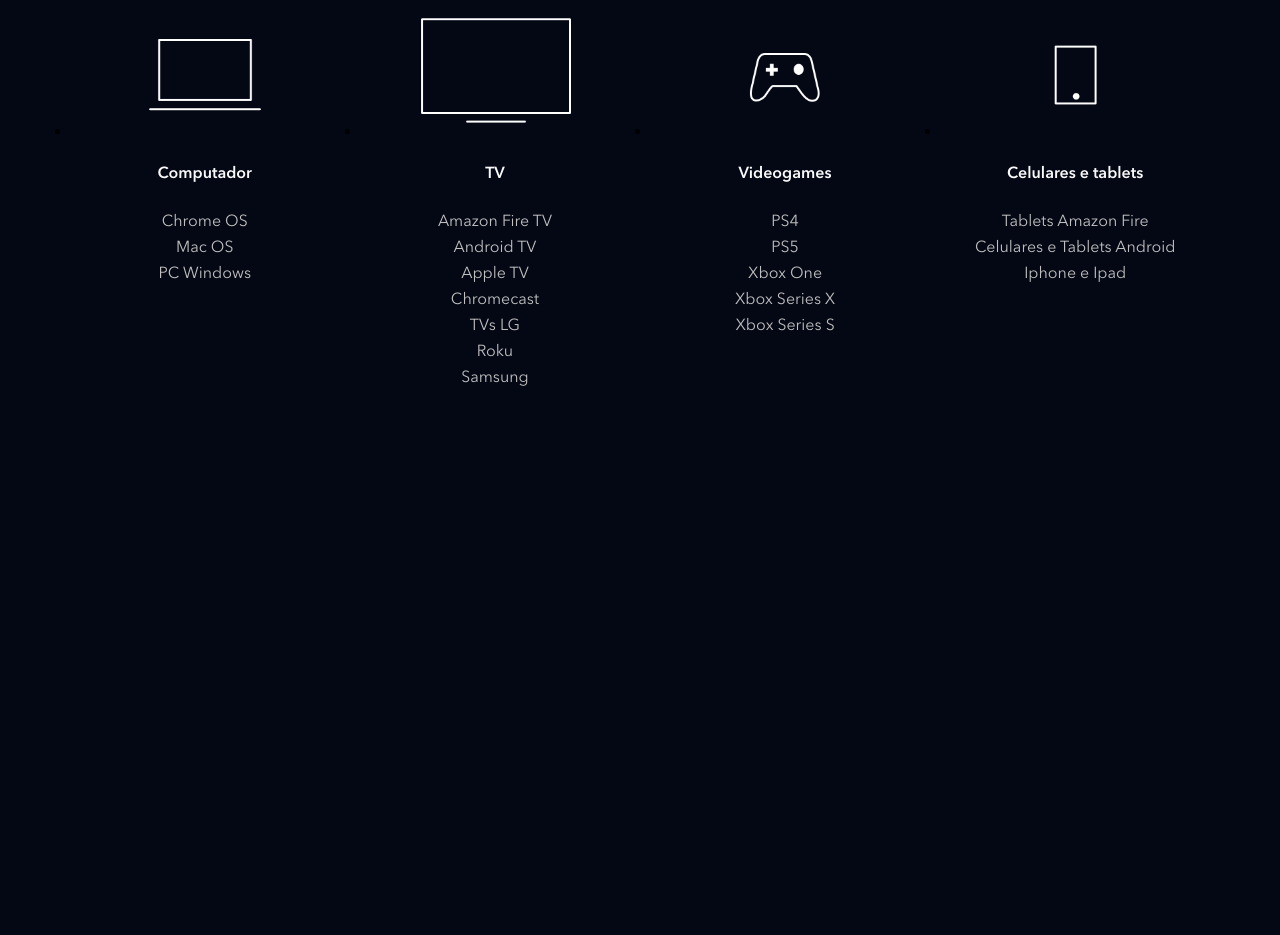
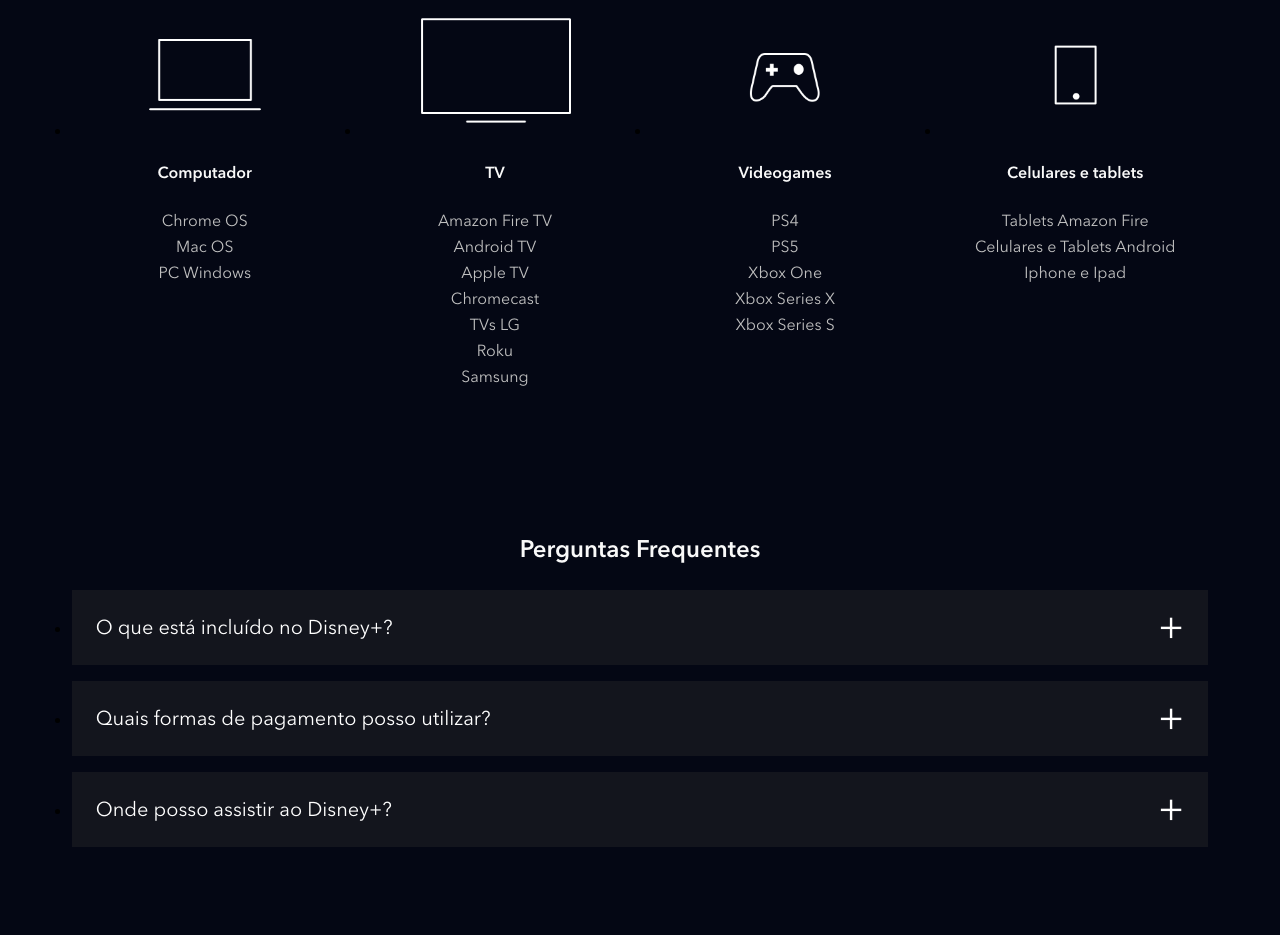
Before and after one commit to douglastony/clone_disneyplus, a website: page index.html in a window 1280 px wide. Shown: the part 3857-4792 px from the top of the page. Before the commit the page ends 4318 px from the top, so only its background shows below. Drawn offline with nearby package versions, Linux system fonts and the light colour scheme; files that its build step writes are made by us from their sources; files whose address does not match are found by name.

Commit message:
Criação da sessão FAQ

```diff
--- a/index.html
+++ b/index.html
@@ -226,6 +226,44 @@
                     </li>
                 </ul>
         </section>
+        <section class="faq">
+            <h2 class="title">
+                Perguntas Frequentes
+            </h2>
+            <ul class="faq_list">
+                <li class="faq__list__item">
+                    <div class="faq__list__item__question" data-faq-question> O que está incluído no Disney+?</div>
+                    <div class="faq__list__item__answer text__big">
+                        <p>
+                            <span>
+                                Benefícios de assinar o Disney+:
+                            </span>
+                            <ul>
+                                <li>Estreias de filmes, séries originais e clássicos da Disney, Pixar, Marvel, Star Wars, National Geographic e Star.</li>
+                                <li>Os torneios mais importantes do mundo e programas da ESPN ao vivo.</li>
+                                <li>Até quatro telas ao mesmo tempo com o Disney+ Premium, e até duas com o Disney+ Padrão.</li>
+                                <li>Downloads, criação de perfis e controle parental para personalizar a experiência por idade, de acordo com o seu plano.</li>
+                            </ul>
+                        </p>
+
+                    </div>
+                </li>
+                <li class="faq__list__item">
+                    <div class="faq__list__item__question" data-faq-question> Quais formas de pagamento posso utilizar?</div>
+                    <div class="faq__list__item__answer text__big">Você pode utilizar: cartão de débito, cartão de crédito, PayPal, Mercado Pago, e também empresas parceiras como Google Play Store, App Store da Apple, Mercado Livre e provedores locais de TV, telefonia e internet.
+                    </div>
+                </li>
+                <li class="faq__list__item">
+                    <div class="faq__list__item__question" data-faq-question> Onde posso assistir ao Disney+?</div>
+                    <div class="faq__list__item__answer text__big">
+                        <p>
+                            O aplicativo do Disney+ está disponível em dispositivos móveis, navegadores, videogames, decodificadores e smart TVs. Confira a
+                            <a href="#">lista completa de dispositivos compatíveis na Central de Ajuda</a>.
+                        </p>
+                    </div>
+                </li>
+            </ul>
+        </section>
         <script src="src/scripts/main.js"></script>
     </body>
 </html>
--- a/src/scripts/main.js
+++ b/src/scripts/main.js
@@ -1,5 +1,6 @@
 document.addEventListener('DOMContentLoaded', function(){
     const buttons = document.querySelectorAll('[data-tab-button]');
+    const questions = document.querySelectorAll('[data-faq-question]');
 
     for (let i = 0; i < buttons.length; i++) {
         buttons[i].addEventListener('click', function(botao){
@@ -11,7 +12,19 @@
             botao.currentTarget.classList.add('shows__tabs__button--is-active');
         })
     }
+
+    for (let i = 0; i < questions.length; i++){
+        questions[i].addEventListener('click', abreOuFechaResposta)
+    }
 })
+
+function abreOuFechaResposta(question) {
+    const classe = 'faq__list__item--is-active';
+    const elementoPai = question.target.parentNode;
+
+    elementoPai.classList.toggle(classe);
+
+}
 
 function removeActiveButton() {
     const buttons = document.querySelectorAll('[data-tab-button]');
--- /dev/null
+++ b/src/styles/_faq.scss
@@ -0,0 +1,89 @@
+@use 'variaveis';
+
+.faq{
+    padding: 5.6vw;
+
+    h2{
+        text-align: center;
+        margin-bottom: 24px;
+    }
+
+    &__list{
+
+
+        &__item{
+            background-color: variaveis.$corBgFaqQuestion;
+            margin-bottom: 16px;
+
+
+            &__question{
+                color:#fff;
+                font-size: 20px;
+                padding: 24px;
+                display: block;
+                cursor: pointer;
+                position: relative;
+
+                &::after{
+                    content: '+';
+                    position: absolute;
+                    top: 0;
+                    font-size: 40px;
+                    right: 24px;
+                    height: 100%;
+                    display: flex;
+                    align-items: center;
+                    font-size: 40px;
+                }
+            }
+
+            &__answer{
+                height: 0;
+                overflow: hidden;
+                padding: 0 24px;
+                transition: height, .5s ease;
+
+                p{
+                    font-size: 16px;
+                }
+
+                ul{
+                    margin-bottom: 0;
+                    margin-top: 16px;
+                    text-align: left;
+                    padding-left: 40px;
+                    list-style-type: disc;
+
+                    li{
+
+                        p{
+                            margin-top: 20px;
+                        }
+
+                    }
+                    a{
+                        text-decoration: none;
+                        color: variaveis.$corTextoSecundario;
+                        text-decoration: underline;
+                    }
+                }
+
+            }
+
+            &--is-active{
+                .faq__list__item__question::after{
+                        content: '-';
+                        font-size: 60px;
+                }
+
+
+                .faq__list__item__answer{
+                    height: auto;
+                    padding: 0 24px 24px;
+                    overflow:auto;
+                    transition: height, .5s ease;
+                }
+            }
+        }
+    }
+}
--- a/src/styles/_variaveis.scss
+++ b/src/styles/_variaveis.scss
@@ -2,3 +2,4 @@
 $corTextoPrincipal: silver;
 $corTextoSecundario: #f9f9f9;
 $corDoButao: #6421ff;
+$corBgFaqQuestion: #13151d;
--- a/src/styles/main.scss
+++ b/src/styles/main.scss
@@ -3,6 +3,7 @@
 @use 'shows';
 @use 'plans';
 @use 'available_devices';
+@use 'faq';
 
 @font-face{
     font-family: Avenir;
```
